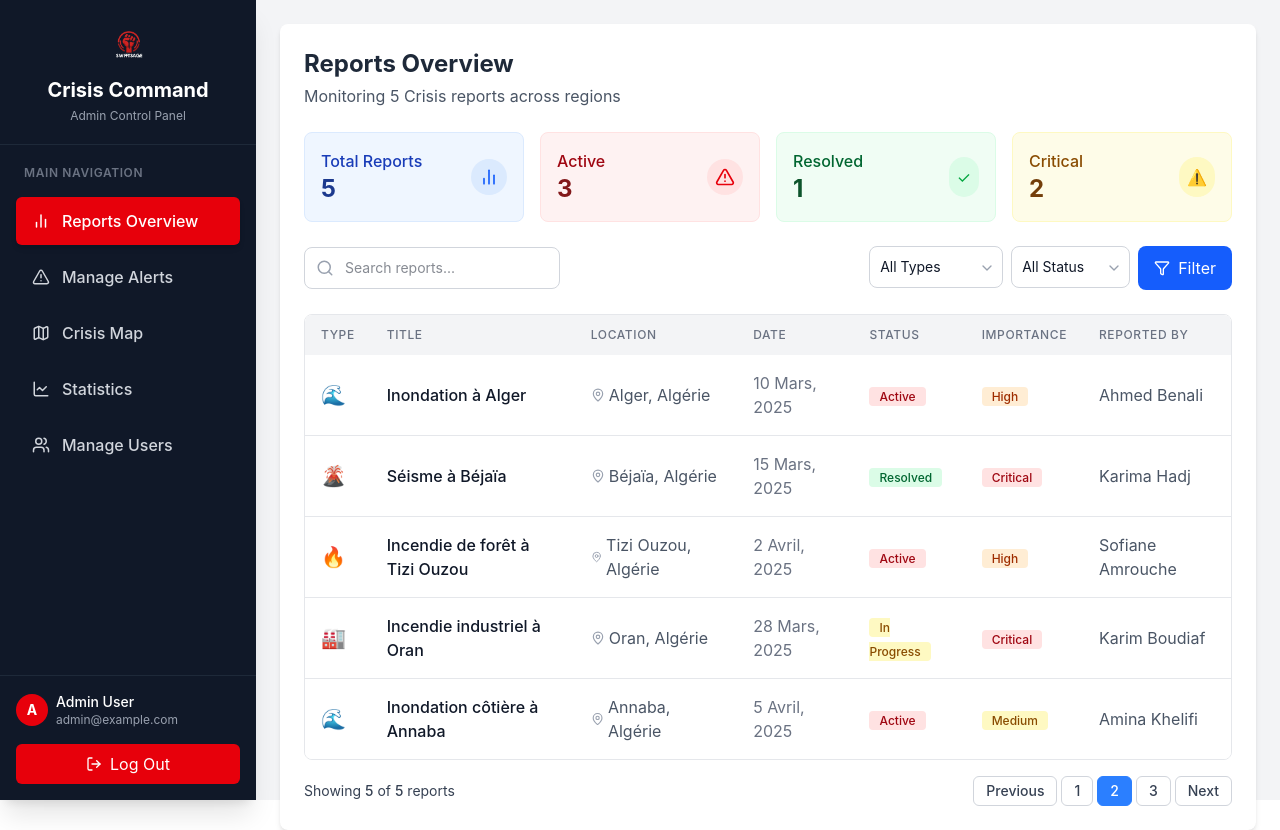
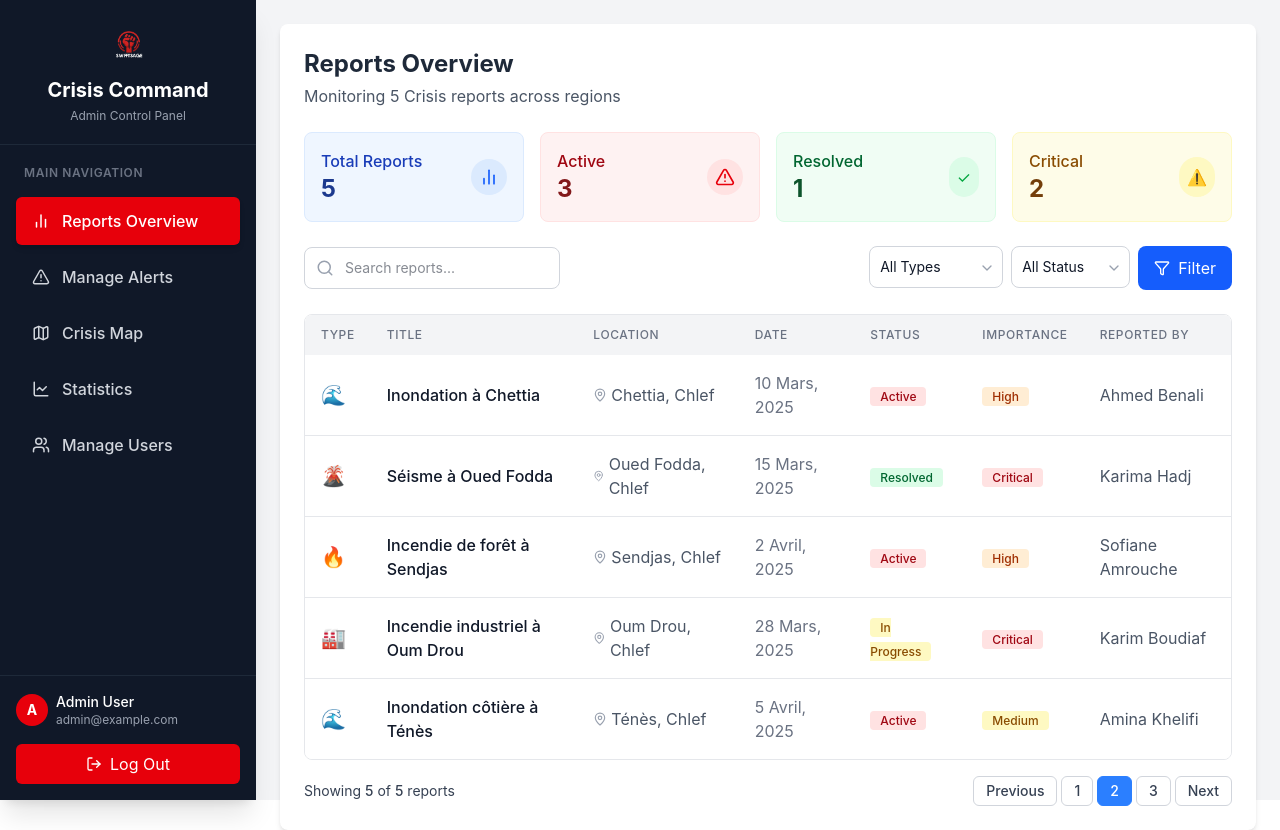
Before and after one commit to mustafaxv7/PFE_2025_SwiftSage, a React (Vite) app in the folder client/: page /admin/reports in a window 1280 px wide. Built offline with nearby package versions, Linux system fonts and the light colour scheme.

Commit message:
changed the examples p2

```diff
--- a/client/src/components/dashboard/admin/AdminDashboard.jsx
+++ b/client/src/components/dashboard/admin/AdminDashboard.jsx
@@ -1,11 +1,23 @@
 import { Outlet } from "react-router-dom";
 import AdminSidebar from "./AdminSidebar";
+import { useState, useEffect } from "react";
 
 const AdminDashboard = () => {
+    const [isMobile, setIsMobile] = useState(window.innerWidth < 768);
+
+    useEffect(() => {
+        const handleResize = () => {
+            setIsMobile(window.innerWidth < 768);
+        };
+
+        window.addEventListener('resize', handleResize);
+        return () => window.removeEventListener('resize', handleResize);
+    }, []);
+
     return (
-        <div className="flex h-screen w-full bg-gray-50">
-            <AdminSidebar />
-            <div className="ml-64 p-6 flex-1 min-h-screen bg-gray-100 overflow-auto">
+        <div className="flex flex-col sm:flex-row h-screen w-full bg-gray-50 overflow-hidden">
+            <AdminSidebar isMobile={isMobile} />
+            <div className={`${isMobile ? 'ml-0 w-full' : 'ml-64'} p-3 sm:p-6 flex-1 min-h-screen bg-gray-100 overflow-auto transition-all duration-300`}>
                 <div className="max-w-7xl mx-auto">
                     <Outlet />
                 </div>
--- a/client/src/components/dashboard/admin/ReportsOverview.jsx
+++ b/client/src/components/dashboard/admin/ReportsOverview.jsx
@@ -13,14 +13,14 @@ const ReportsOverview = () => {
     const sampleReports = [
         {
             id: 1,
-            title: "Inondation à Alger",
+            title: "Inondation à Chettia",
             date: "10 Mars, 2025",
             time: "08:30",
             crisisType: "flood",
-            description: "Inondation majeure dans le centre-ville d'Alger affectant les zones résidentielles de Bab El Oued.",
-            location: "Alger, Algérie",
-            lat: "36.7538",
-            lng: "3.0588",
+            description: "Inondation majeure dans le centre-ville de Chettia affectant les zones résidentielles.",
+            location: "Chettia, Chlef",
+            lat: "36.1647",
+            lng: "1.3317",
             roadStatus: "flooded",
             missing: 3,
             trapped: 12,
@@ -32,14 +32,14 @@ const ReportsOverview = () => {
         },
         {
             id: 2,
-            title: "Séisme à Béjaïa",
+            title: "Séisme à Oued Fodda",
             date: "15 Mars, 2025",
             time: "14:22",
             crisisType: "earthquake",
             description: "Séisme de magnitude 5.8 ayant causé d'importants dégâts structurels dans la région.",
-            location: "Béjaïa, Algérie",
-            lat: "36.7509",
-            lng: "5.0567",
+            location: "Oued Fodda, Chlef",
+            lat: "36.2200",
+            lng: "1.3383",
             roadStatus: "partially_blocked",
             injuredNumber: 24,
             bleedingNumber: 8,
@@ -53,14 +53,14 @@ const ReportsOverview = () => {
         },
         {
             id: 3,
-            title: "Incendie de forêt à Tizi Ouzou",
+            title: "Incendie de forêt à Sendjas",
             date: "2 Avril, 2025",
             time: "11:15",
             crisisType: "forest_fire",
-            description: "Feu de forêt se propageant à travers les forêts du nord de Tizi Ouzou.",
-            location: "Tizi Ouzou, Algérie",
-            lat: "36.7169",
-            lng: "4.0476",
+            description: "Feu de forêt se propageant à travers les forêts du nord de Sendjas.",
+            location: "Sendjas, Chlef",
+            lat: "36.0833",
+            lng: "1.2167",
             roadStatus: "smoke_covered",
             burntArea: 1240,
             spreadRate: "rapid",
@@ -73,14 +73,14 @@ const ReportsOverview = () => {
         },
         {
             id: 4,
-            title: "Incendie industriel à Oran",
+            title: "Incendie industriel à Oum Drou",
             date: "28 Mars, 2025",
             time: "16:45",
             crisisType: "industrial_fire",
             description: "Incendie dans une usine chimique avec risque potentiel de libération de matières dangereuses.",
-            location: "Oran, Algérie",
-            lat: "35.6969",
-            lng: "-0.6331",
+            location: "Oum Drou, Chlef",
+            lat: "36.0830",
+            lng: "1.2000",
             roadStatus: "closed",
             burnt: 3500,
             explosion: "Yes",
@@ -93,14 +93,14 @@ const ReportsOverview = () => {
         },
         {
             id: 5,
-            title: "Inondation côtière à Annaba",
+            title: "Inondation côtière à Ténès",
             date: "5 Avril, 2025",
             time: "09:00",
             crisisType: "flood",
             description: "Inondation côtière affectant les plages et le centre-ville.",
-            location: "Annaba, Algérie",
-            lat: "36.9142",
-            lng: "7.7427",
+            location: "Ténès, Chlef",
+            lat: "36.5100",
+            lng: "1.3067",
             roadStatus: "flooded",
             missing: 0,
             trapped: 8,
```
